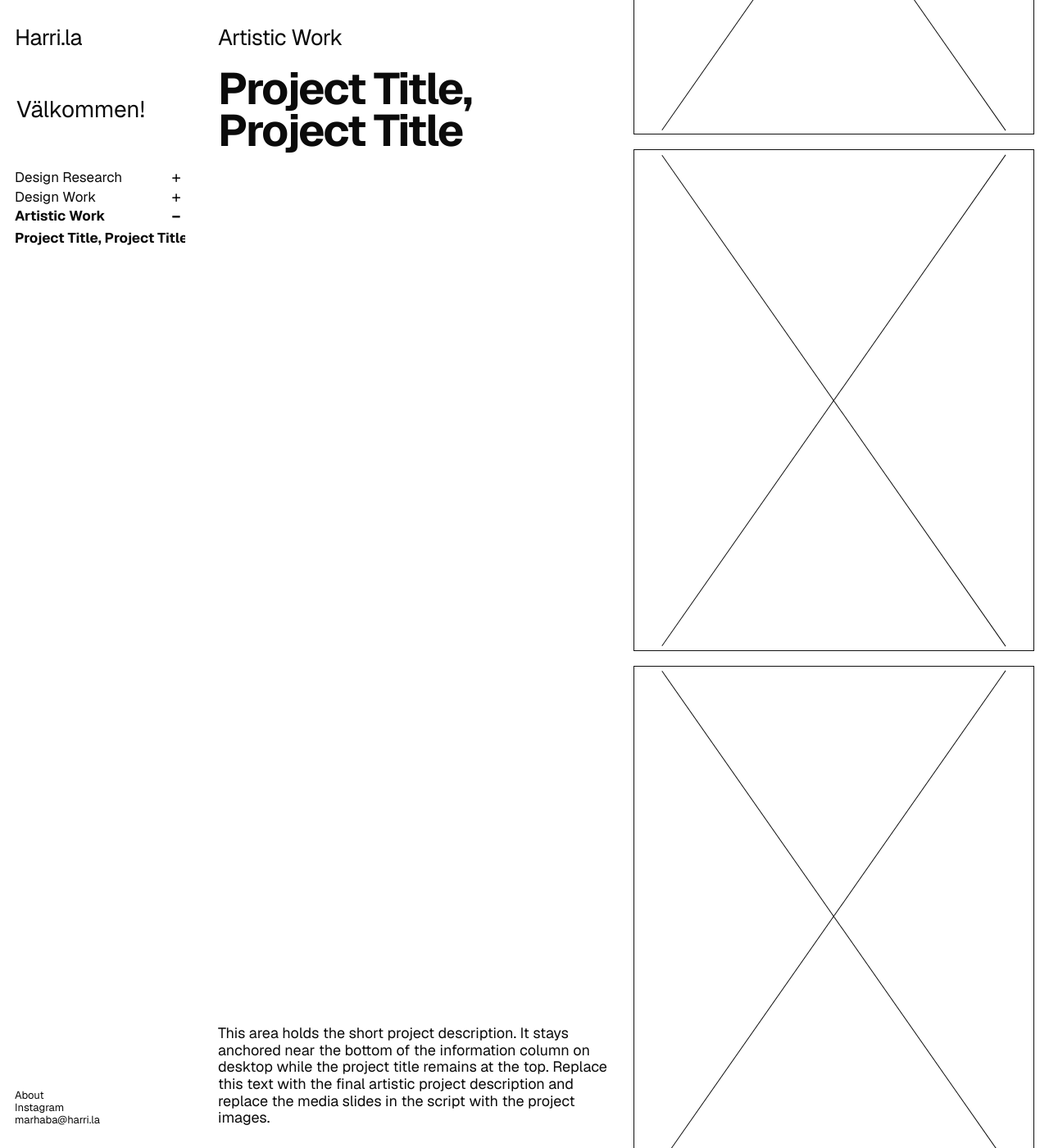
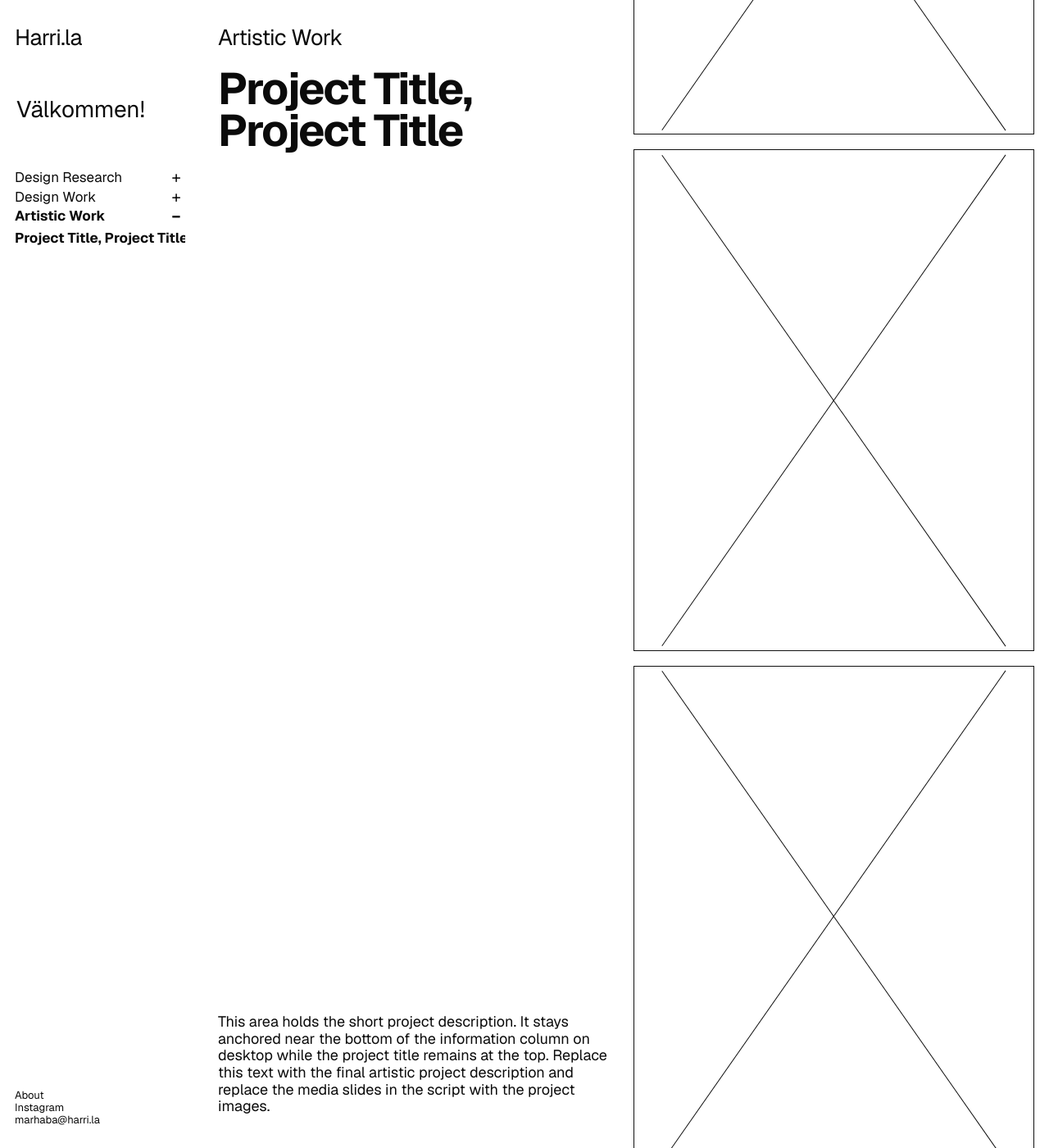
Before and after one commit to somethingishappening/somethingishappening.github.io, a Jekyll site: the page built from _artistic/project-title-project-title.md, in a window 1280 px wide and 1400 px high, scrolled down 479 px. Shown: the whole window at 82% size. Built offline with Jekyll 4.4.1, drawn with Linux system fonts in a browser that asks for light colours.

Commit message:
Add files via upload

```diff
--- a/_layouts/work.html
+++ b/_layouts/work.html
@@ -205,8 +205,7 @@
   font-size:18px;
   line-height:1.13;
 }
-.project-description p{margin:0}
-.project-description p + p{margin-top:14px}
+.project-description p{margin:0 0 14px}
 
 /* RIGHT MEDIA COLUMN */
 .media-column{
```
